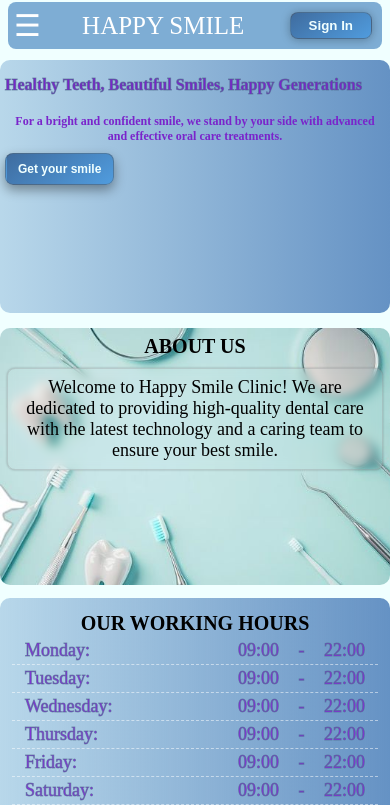
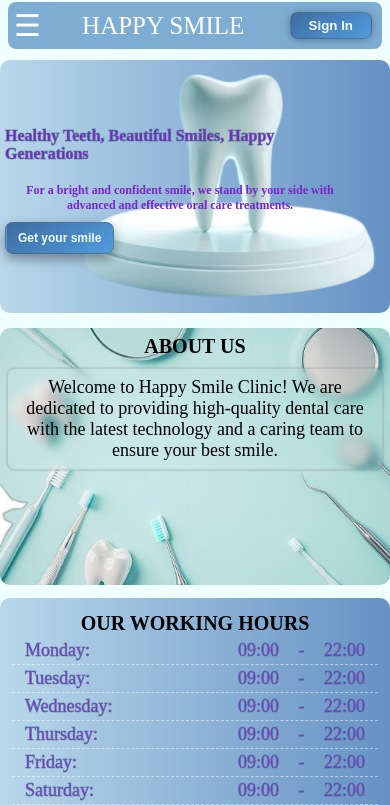
Before and after one commit to Mysm-A/HappySmileClinic, a React app: page /#/login in a window 390 px wide. Shown: the top 805 px of the page. Built offline with nearby package versions, Linux system fonts and the light colour scheme.

Commit message:
Update Appointment.css

```diff
--- a/src/components/Container/Appointment.css
+++ b/src/components/Container/Appointment.css
@@ -238,12 +238,12 @@
   .appointmentSection {min-height: auto; margin:0px; }
   .blue  h2, .purpule h2 { font-size: 16px;}
   .purpule select,  .purpule button { font-size: 14px; padding: 10px; }
-  .appointmentContent .h1 { font-size: 16px;}
-  .appointmentContent { padding: 5px; }
-   .appointmentContent  .title { font-size: 12px; }
+  .appointmentContent .h1 { font-size: 16px;  padding: 0 30px 0 0; }
+  .appointmentContent { padding: 5px; z-index: 1; }
+   .appointmentContent  .title { font-size: 12px; padding: 0 30px 0 0; }
   .appointmentContent .heroBtn { font-size: 12px; padding: 8px 12px;;}
-   .heroImage { height: 250px; }
-  .getSmile {flex-direction: column; height: 30vh;}
+   .heroImage {height: 100%; position: absolute; opacity: 1; z-index: 0; width: 100%; }
+  .getSmile {flex-direction: row; height: 30vh; position: relative; justify-content: flex-start;}
 }
 
 
@@ -253,6 +253,6 @@
   .appointmentContent  .title {font-size:10px;}
  .blue  .h2 {margin: 2px;}
   .appointmentContent .heroBtn { font-size: 12px; padding: 5px 10px; }
-  .heroImage { height: 200px;}
+  .heroImage { height: 25vh;}
   .getSmile { flex-direction: column; text-align: center; height:25vh;  }
   .purpule { margin-top: 20px;}}
```
